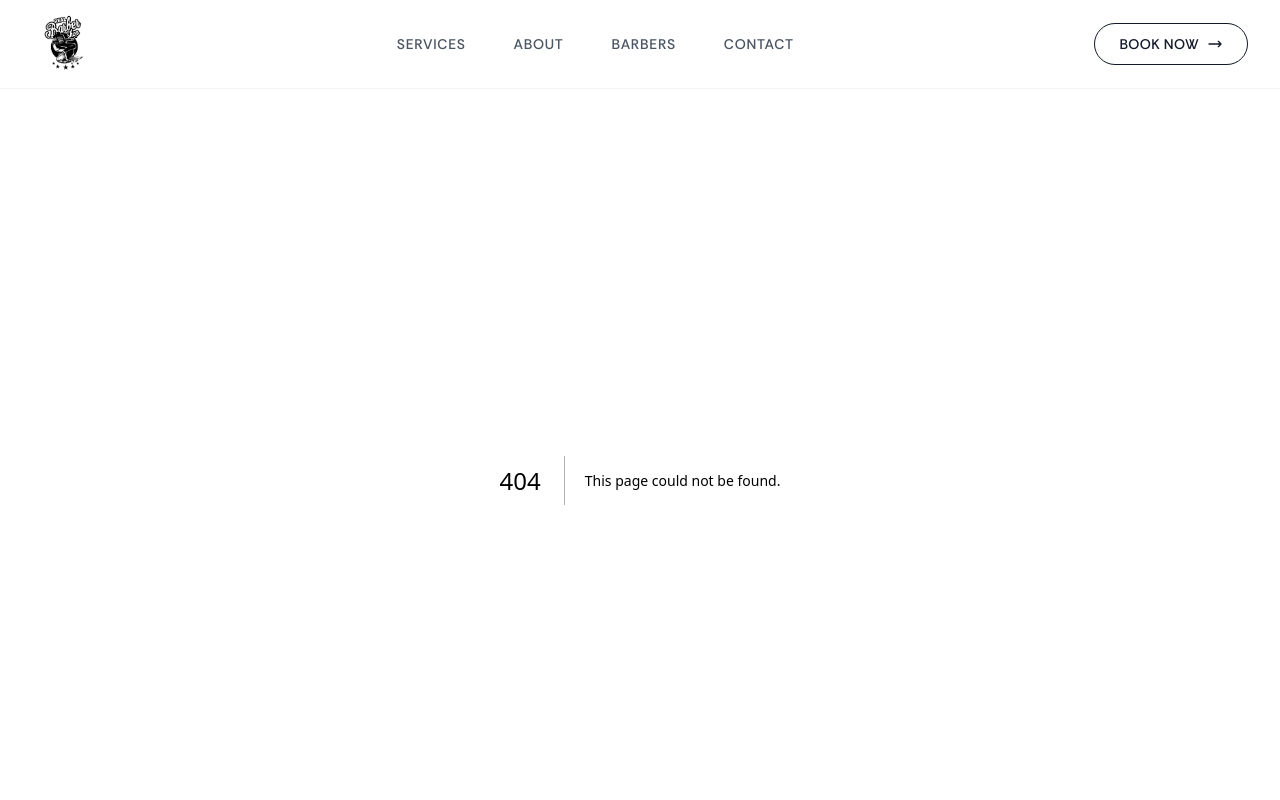
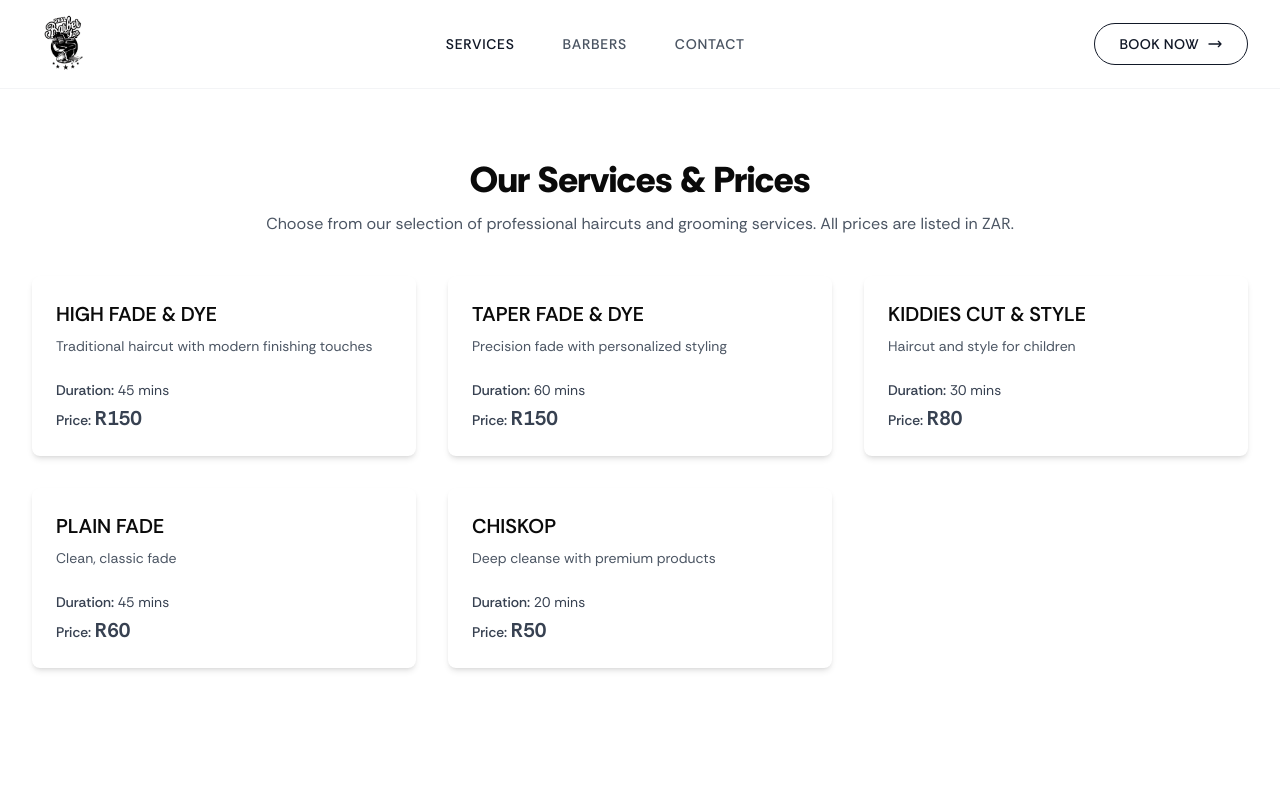
Before and after one commit to kaikhaya123/Real_Barbers, a Next.js app: page /services in a window 1280 px wide. Before the commit this address had no page. Shown: the top 800 px of the page. Built offline with nearby package versions, Linux system fonts and the light colour scheme.

Commit message:
feat(services): add services page and header link

```diff
--- /dev/null
+++ b/app/services/page.tsx
@@ -0,0 +1,42 @@
+import Link from 'next/link'
+import Section from '@/components/ui/Section'
+import Card from '@/components/ui/Card'
+import { SERVICES } from '@/lib/constants'
+
+export default function ServicesPage() {
+  return (
+    <Section background="white" padding="lg">
+      <div className="text-center max-w-3xl mx-auto">
+        <h1 className="text-4xl font-black text-primary-900">Our Services & Prices</h1>
+        <p className="text-gray-600 mt-3">Choose from our selection of professional haircuts and grooming services. All prices are listed in ZAR.</p>
+      </div>
+
+      <div className="mt-10 grid grid-cols-1 sm:grid-cols-2 lg:grid-cols-3 gap-8">
+        {SERVICES.map(service => (
+          <Card key={service.id} hover>
+            <div className="flex flex-col h-full">
+              <div className="flex-1">
+                <h3 className="text-xl font-semibold text-primary-900">{service.name}</h3>
+                <p className="text-gray-600 mt-2 text-sm">{service.description}</p>
+              </div>
+
+              <div className="mt-6 flex items-center justify-between">
+                <div className="text-sm text-gray-700">
+                  <div><span className="font-medium">Duration:</span> {service.duration} mins</div>
+                  <div className="mt-1"><span className="font-medium">Price:</span> <span className="text-xl font-bold">R{service.price}</span></div>
+                </div>
+
+                <Link
+                  href={`/book?service=${service.id}`}
+                  className="inline-flex items-center px-4 py-2 bg-accent-600 hover:bg-accent-700 text-white rounded-md text-sm font-medium"
+                >
+                  Book
+                </Link>
+              </div>
+            </div>
+          </Card>
+        ))}
+      </div>
+    </Section>
+  )
+}
--- a/components/layout/Header.tsx
+++ b/components/layout/Header.tsx
@@ -13,8 +13,7 @@ export default function Header() {
   const [isMenuOpen, setIsMenuOpen] = useState(false)
 
   const navigation = [
-    { name: 'SERVICES', href: '/#services' },
-    { name: 'ABOUT', href: '/#about' },
+    { name: 'SERVICES', href: '/services' },
     { name: 'BARBERS', href: '/barbers' },
     { name: 'CONTACT', href: '/contact' },
   ]
```
